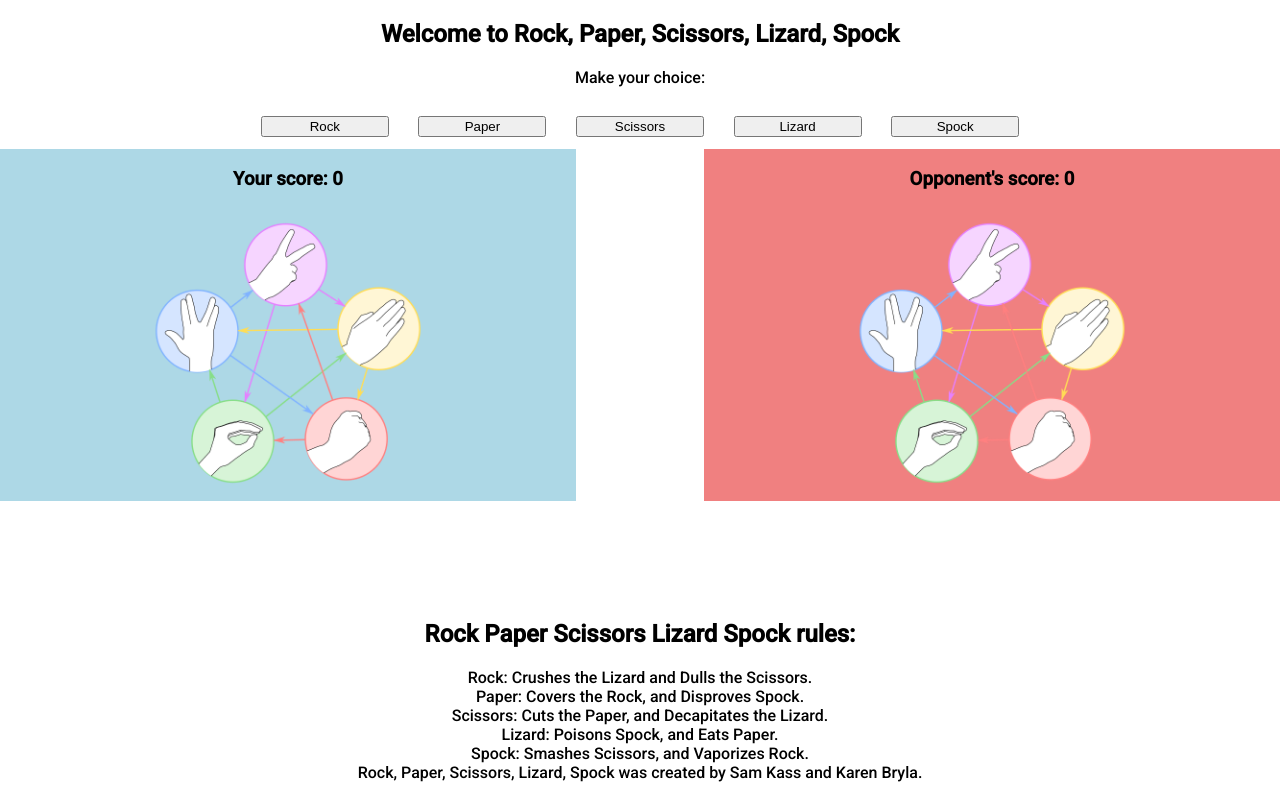
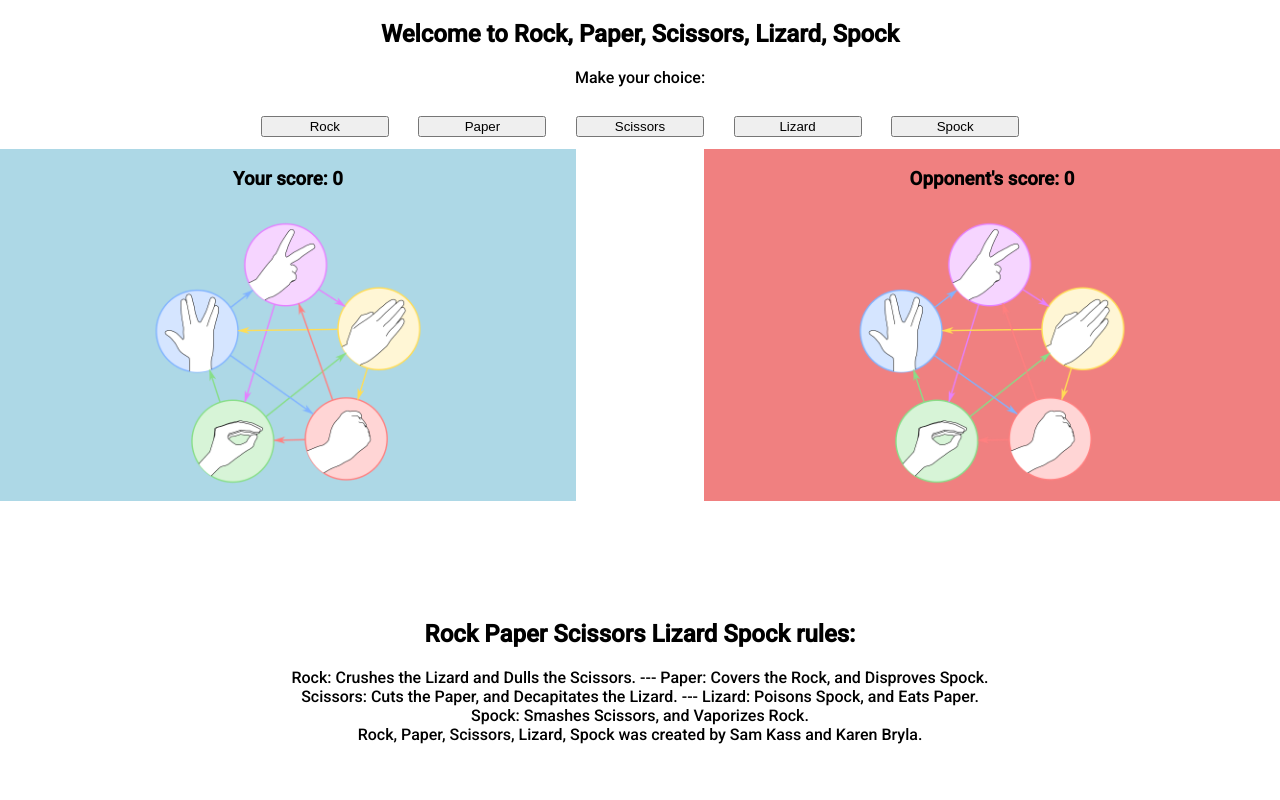
Before and after one commit to IrishDante/P2-Rock-Paper-Spock, a plain HTML site: page index.html in a window 1280 px wide. Drawn offline with Linux system fonts and the light colour scheme.

Commit message:
Update index.html
updated formatting of footer content

```diff
--- a/index.html
+++ b/index.html
@@ -32,10 +32,8 @@
         </section>
         <footer>
             <h2>Rock Paper Scissors Lizard Spock rules:</h2>
-            Rock: Crushes the Lizard and Dulls the Scissors.
-            <br>Paper: Covers the Rock, and Disproves Spock.
-            <br>Scissors: Cuts the Paper, and Decapitates the Lizard.
-            <br>Lizard: Poisons Spock, and Eats Paper.
+            Rock: Crushes the Lizard and Dulls the Scissors. --- Paper: Covers the Rock, and Disproves Spock.
+            <br>Scissors: Cuts the Paper, and Decapitates the Lizard. --- Lizard: Poisons Spock, and Eats Paper.
             <br>Spock: Smashes Scissors, and Vaporizes Rock.
             <br>Rock, Paper, Scissors, Lizard, Spock was created by Sam Kass and Karen Bryla.
         </footer>
```
